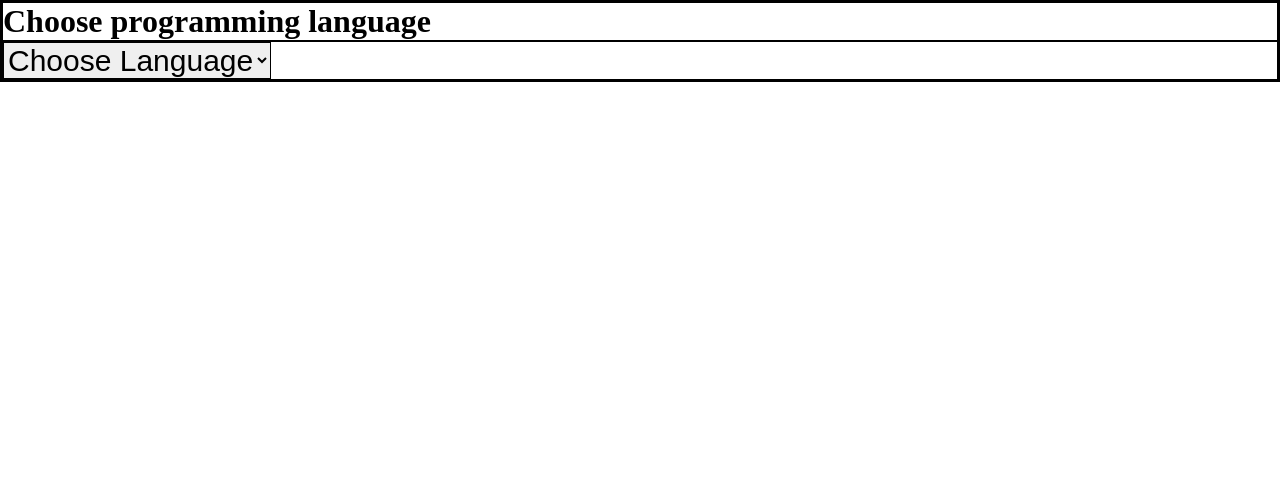
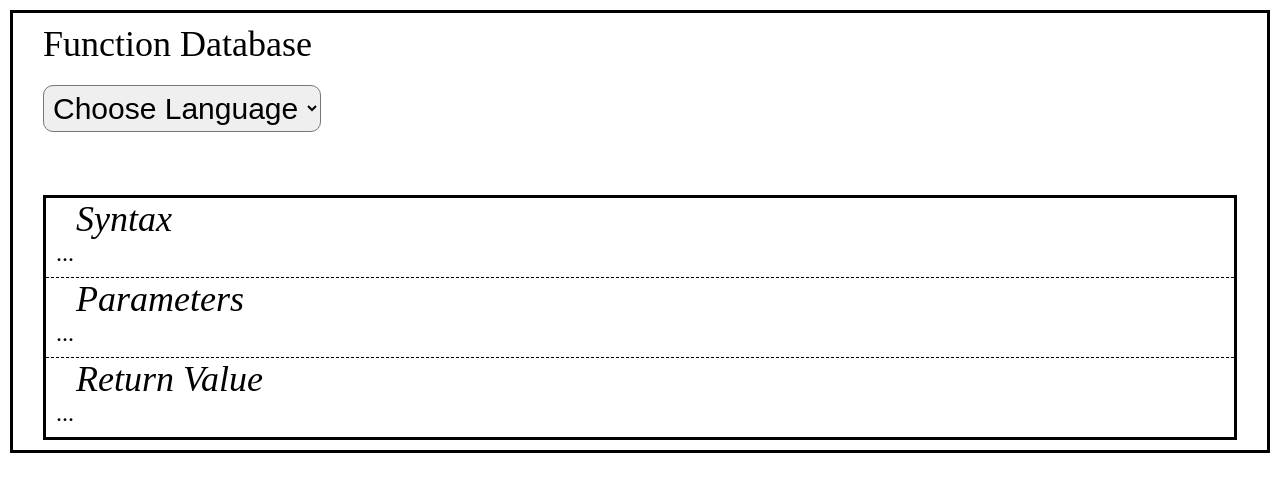
Before and after one commit to CROpie/DataTests, a Django app: page /funkdata/ in a window 1280 px wide. Shown: the top 492 px of the page. Run offline with Django 4.2, Linux system fonts and the light colour scheme; data comes from the database, SQL or seed files in the repository.

Commit message:
Clean up css file and made style adjustments

```diff
--- a/funkdata/static/funkdata/styles.css
+++ b/funkdata/static/funkdata/styles.css
@@ -1,35 +1,92 @@
+/* ctrl-f5 refresh in browser may be needed to reflect static (including js?) changes */
+
 * {
     margin: 0px;
     padding: 0px;
-    border: 1px solid black;
+
+}
+
+body {
+    padding: 10px;
+    margin: 10px;
+    border: 3px solid black;
+
+}
+/* */
+
+#title {
+    font-size: 36px;
+    margin-left: 20px;
+}
+
+ /* */
+
+#choice-container{
+    margin-top: 20px;
+    height: 110px;
+}
+
+#lang-menu-container {
+    margin-top: 10px;
+    margin-bottom: 5px;
+    margin-left: 20px;
+
 }
 
 #lang-menu {
     font-size: 30px;
+    border-radius: 10px;
+    padding: 5px;
 }
 
-.function-menu-container {
-    display: none;
+.language {
+    /* */
 }
+
+/* */
 
 .language-type-container {
     display: none;
+    margin-left: 20px;
 }
 
 .function-menu {
-    font-size: 20px;
+    font-size: 30px;
+    margin-right: 10px;
+
+    border-radius: 10px;
+    padding: 5px;
+
 }
 
-#content-container {
-    margin-top: 30px;
-    border: 1px solid black;
+.function-name {
+    font-size: 24px;
 }
 
-.content-title {
-    font-size: 30px;
+/* */
+
+#full-data-container {
+    margin-left: 20px;
+    margin-right: 20px;
+    border: 3px solid black;
 }
 
-.JSFM,
-.PyFM {
-    display: none;
+.data-container {
+    border-bottom: 1px dashed black;
 }
+
+#bottom-data-container {
+    border-bottom: none;
+}
+
+.data-title {
+    font-size: 36px;
+    font-style: italic;
+    margin-left: 30px;
+}
+
+.data-field {
+    font-size: 24px;
+    margin-left: 10px;
+    margin-bottom: 10px;
+}
--- a/funkdata/templates/funkdata/index.html
+++ b/funkdata/templates/funkdata/index.html
@@ -3,13 +3,13 @@
     <head>
         <meta charset='utf-8'>
         <title>Function Database</title>
-        <script src="../../static/funkdata/script2.js" defer></script>
         <link rel="stylesheet" href="../../static/funkdata/styles.css">
     </head>
 
 <body>
-<h1>Choose programming language</h1>
+<div id="title">Function Database</div>
 
+<div id="choice-container">
 <!-- Initialize the language choice drop-down menu-->
 <div id="lang-menu-container">
     <select name="type" id="lang-menu" onchange=showFunctionTypes(this.value)>
@@ -26,48 +26,83 @@
 
     {% for function_type, function_names in function_types.items %}
         <select class="function-menu" onchange=showFunctionData(this.value)>
-            <option value="func-default" >{{ function_type }}</option>
+            <option class="function-name" value="func-default" >{{ function_type }}</option>
             {% for function_name in function_names %}
-                <option value="{{ language }},{{ function_type }},{{ function_name }}" >{{ function_name }}</option>
+                <option class="function-name" value="{{ language }},{{ function_type }},{{ function_name }}" >{{ function_name }}</option>
             {% endfor %}
         </select>
     {% endfor %}
     </div>
 {% endfor %}
+</div>
 
-
-
-
+<div id="full-data-container">
+    <div class="data-container">
+        <div id="syntax-title" class="data-title">Syntax</div>
+        <div id="syntax-data" class="data-field">...</div>
+    </div>
+    <div class="data-container">
+        <div id="parameters-title" class="data-title">Parameters</div>
+        <div id="parameters-data"class="data-field">...</div>
+    </div>
+    <div id="bottom-data-container" class="data-container">
+        <div id="return_value-title" class="data-title">Return Value</div>
+        <div id="return_value-data"class="data-field">...</div>
+    </div>
+</div>
 
 <script>
 
-    let data = JSON.parse("{{LFTJson|escapejs}}");
+    let database_dictionary = JSON.parse("{{LFTJson|escapejs}}");
+
+    // Apply css classnames to dynamically created divs
+
+
+    function hideDataFields() {
+            document.querySelector('#syntax-data').innerHTML = "...";
+            document.querySelector('#parameters-data').innerHTML = "...";
+            document.querySelector('#return_value-data').innerHTML = "...";
+    }
 
     function showFunctionTypes(functionlanguage) {
+        document.querySelectorAll('.language-type-container').forEach(container => {
+            container.selectedIndex = 0;
+            container.style.display = 'none';
+
+        })
+
         if (functionlanguage === "lang-default") {
+            hideDataFields();
             return;
+
         } else {
-            document.querySelectorAll('.language-type-container').forEach(container => {
-                container.style.display = 'none';
-            })
 
             showdropdowns = document.getElementById(`${functionlanguage}-type-container`);
             showdropdowns.style.display = "flex";
         }
+        hideDataFields()
     }
 
     function showFunctionData(functiontype) {
+        // functiontype is the a comma-separated string of language,function_type,function_name
+        // database_dictionary is the JSON.parsed complete dictionary
         if (functiontype === "func-default") {
+            hideDataFields();
             return;
+
         } else {
             k = functiontype.split(",");
-            lang=data[k[0]];
+            console.log(k);
+            // work through the dictionary using the keywords obtained, to locate the function_name dictionary
+            // the value of the function_name key the string representation of the FunctionAll model.
+            // the string is a comma-separated list of the data relating to that particular function
+            lang=database_dictionary[k[0]];
             type=lang[k[1]];
             name=type[k[2]];
             data = name.split(",");
-            syntax=data[0];
-            parameters=data[1];
-            returnvalue=data[2];
+            document.querySelector('#syntax-data').innerHTML = `${data[0]}`;
+            document.querySelector('#parameters-data').innerHTML = `${data[1]}`;
+            document.querySelector('#return_value-data').innerHTML = `${data[2]}`;
         }
     }
 
--- a/funkdata/urls.py
+++ b/funkdata/urls.py
@@ -4,6 +4,5 @@ from . import views
 
 urlpatterns = [
     path("", views.index, name="index"),
-    path("testing", views.test, name="test"),
     path("import", views.import_csv, name="import_csv"),
 ]
--- a/funkdata/views.py
+++ b/funkdata/views.py
@@ -121,6 +121,3 @@ def index(request):
         "LFTDjango": language_dict,
 
     })
-
-def test(request):
-    return render(request, "funkdata/testing.html")
```
Also changed, not shown: funkdata/static/funkdata/script.js (deleted, +0 -74 lines), funkdata/templates/funkdata/indexbackup.html (deleted, +0 -72 lines), funkdata/templates/funkdata/oldindex.html (deleted, +0 -67 lines), funkdata/templates/funkdata/testing.html (deleted, +0 -32 lines), funkdata/viewsbackup.py (deleted, +0 -125 lines).
